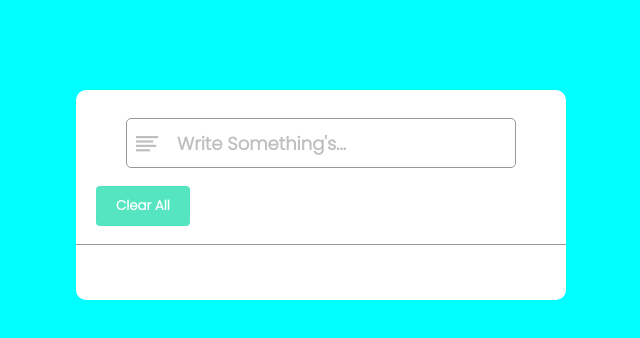
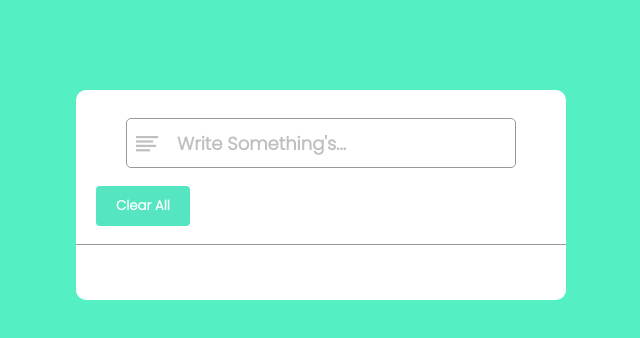
Before and after one commit to silentshaikh/Todo-list, a plain HTML site: page index.html in a window 1280 px wide. Shown: the whole page, without its empty margins (319-959 px from the left). Drawn offline with nearby package versions, Linux system fonts and the light colour scheme.

Commit message:
update css

```diff
--- a/style.css
+++ b/style.css
@@ -7,7 +7,7 @@
     font-weight: 600;
 }
 body{
-    background-color: aqua;
+    background-color: #55efc4;
 }
 .container{
     width: 490px;
```
